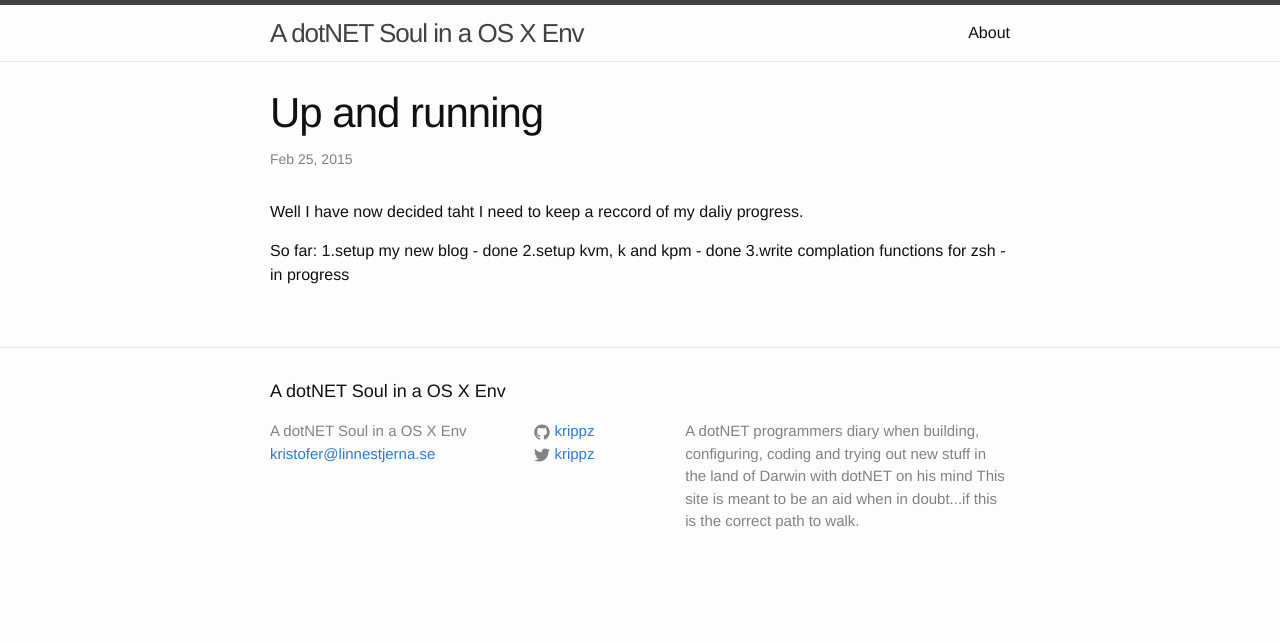
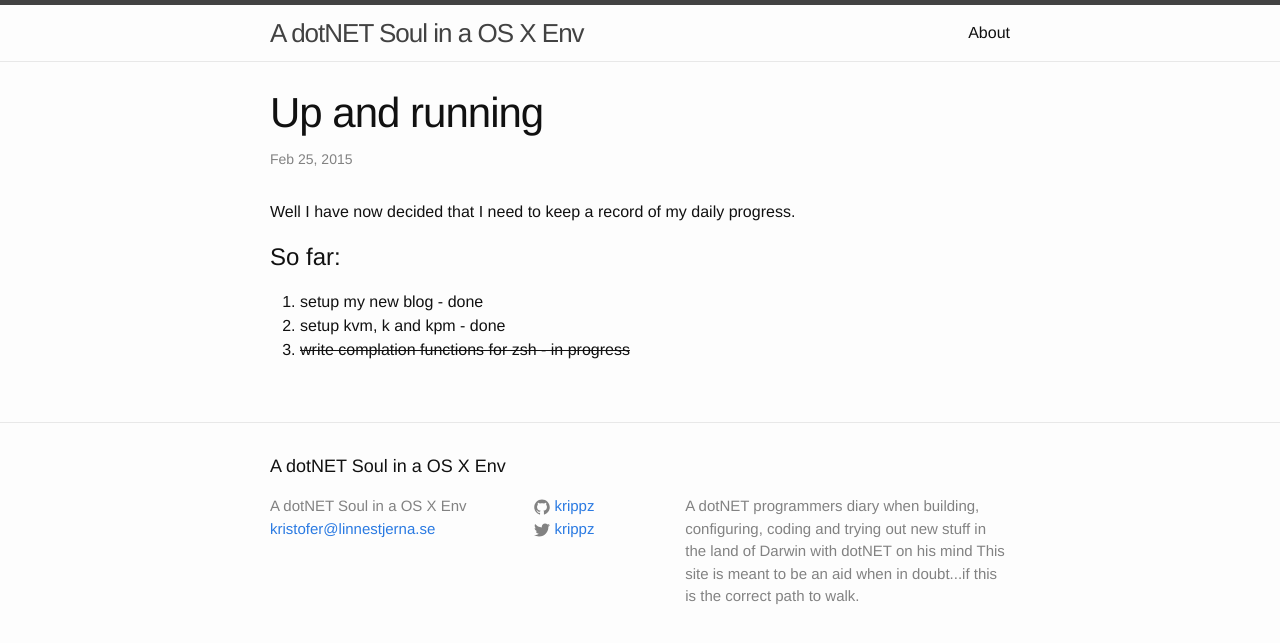
Before and after one commit to krippz/krippz.github.io, a Jekyll site: the page built from _posts/2015-02-25-Up-and-running.markdown, in a window 1280 px wide. Shown: the top 643 px of the page. Built offline with Jekyll 4.4.1, drawn with Linux system fonts in a browser that asks for light colours.

Commit message:
fixed some markup

```diff
--- a/_posts/2015-02-25-Up-and-running.markdown
+++ b/_posts/2015-02-25-Up-and-running.markdown
@@ -5,9 +5,11 @@ date:   2015-02-25 23:43:29
 categories: conf
 ---
 
-Well I have now decided taht I need to keep a reccord of my daliy progress.
+Well I have now decided that I need to keep a record of my daily progress.
 
 So far:
-1.setup my new blog - done
-2.setup kvm, k and kpm - done
-3.write complation functions for zsh - in progress
+========
+
+1. setup my new blog - done
+2. setup kvm, k and kpm - done
+3. <s>write complation functions for zsh - in progress</s>
```
